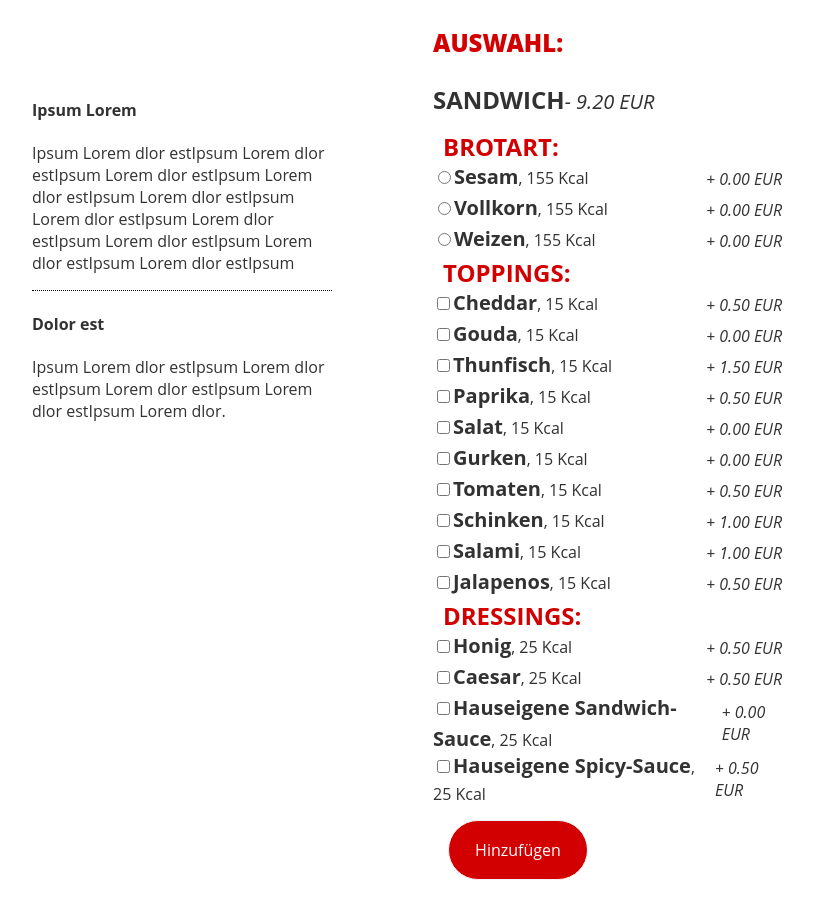
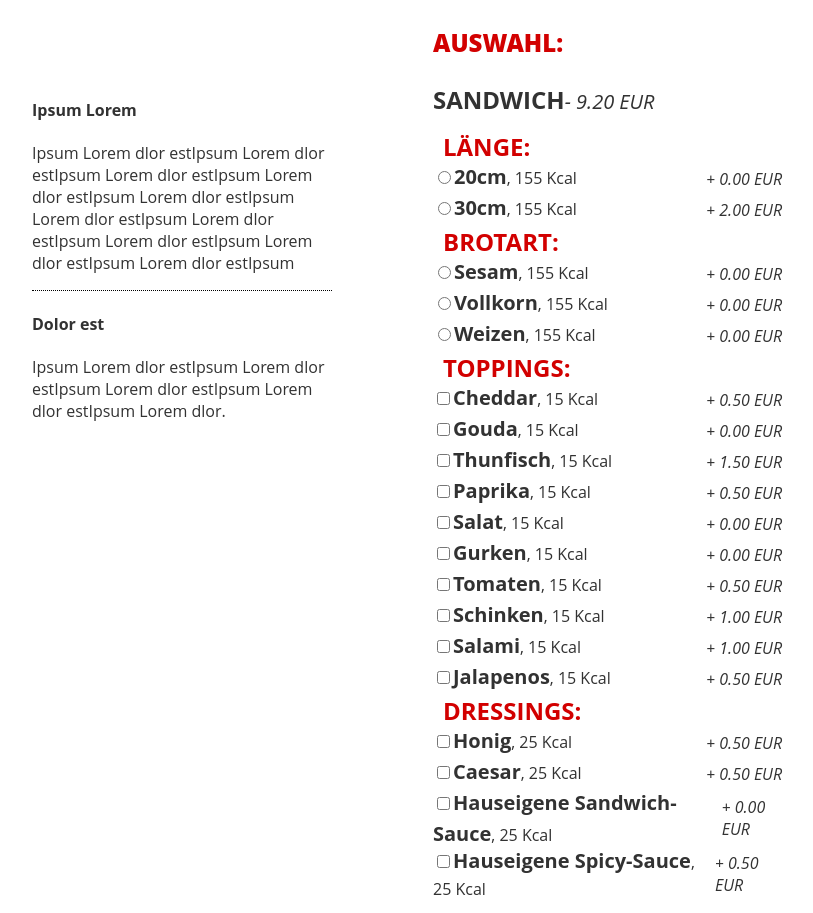
Before and after one commit to vlxdx/fastfood-restaurant-app, a React (Create React App) app: page /bestellen/sandwiches in a window 1280 px wide. Shown: the part 980-1893 px from the top of the page, without its empty margins (88-901 px from the left). Built offline with nearby package versions, Linux system fonts and the light colour scheme.

Commit message:
Sandwich update

```diff
--- a/src/data/menu.json
+++ b/src/data/menu.json
@@ -68,7 +68,7 @@
           {
             "Name": "Sandwich",
             "Preis": 9.2,
-            "Länge": [
+            "Laenge": [
               {
                 "Name": "20cm",
                 "Preis": 0.0,
--- a/src/pages/Bestellen/Sandwiches/index.jsx
+++ b/src/pages/Bestellen/Sandwiches/index.jsx
@@ -3,6 +3,7 @@ import styles from './Sandwiches.module.scss';
 import sandwich from '../../../assets/images/sandwich.jpg';
 
 function Sandwiches({ items, addToCart }) {
+  const [selectedLength, setSelectedLength] = useState('');
   const [selectedBread, setSelectedBread] = useState('');
   const [selectedToppings, setSelectedToppings] = useState([]);
   const [selectedDressings, setSelectedDressings] = useState([]);
@@ -25,6 +26,7 @@ function Sandwiches({ items, addToCart }) {
     const itemWithOptions = {
       ...item,
       options: {
+        length: selectedLength,
         bread: selectedBread,
         toppings: selectedToppings,
         dressings: selectedDressings,
@@ -55,6 +57,26 @@ function Sandwiches({ items, addToCart }) {
                   <span className={styles.sandwichPreis}>
                     - {item.Preis.toFixed(2)} EUR
                   </span>
+                </div>
+                <div>
+                  <label>Länge:</label>
+                  {item.Laenge.map((length) => (
+                    <div key={length.Name} className={styles.option}>
+                      <div>
+                        <input
+                          type="radio"
+                          name="length"
+                          value={length.Name}
+                          onChange={(e) => setSelectedLength(e.target.value)}
+                        />
+                        <span className={styles.name}>{length.Name}</span>,{' '}
+                        {length.Kcal} Kcal
+                      </div>
+                      <div className={styles.preis}>
+                        + {length.Preis.toFixed(2)} EUR
+                      </div>
+                    </div>
+                  ))}
                 </div>
                 <div>
                   <label>Brotart:</label>
```
